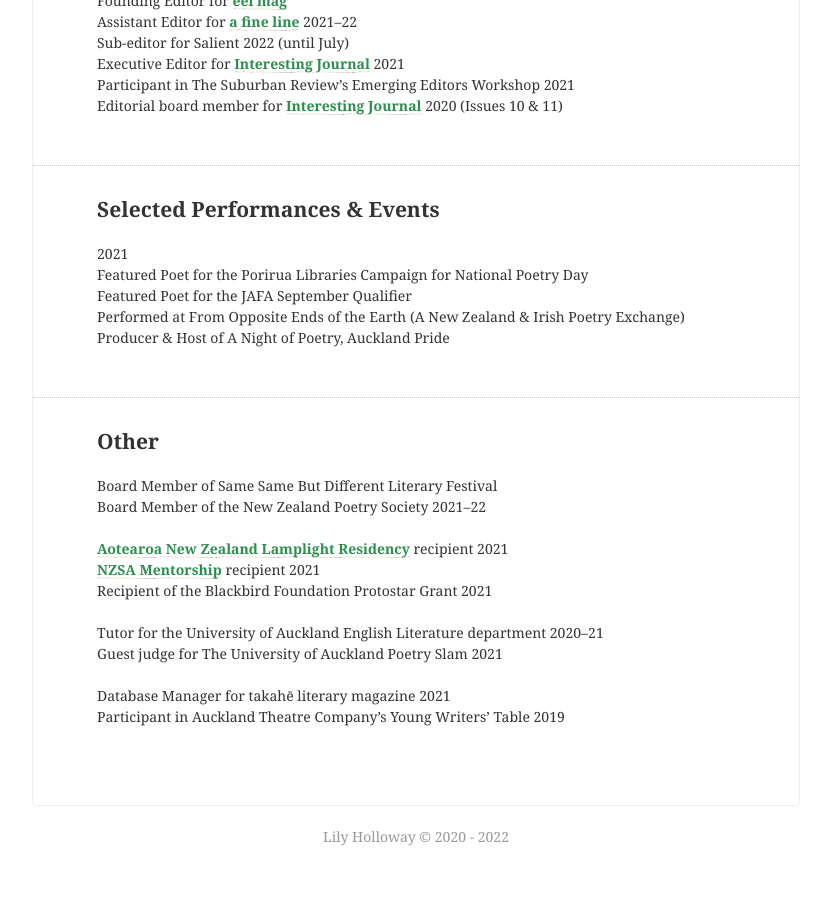
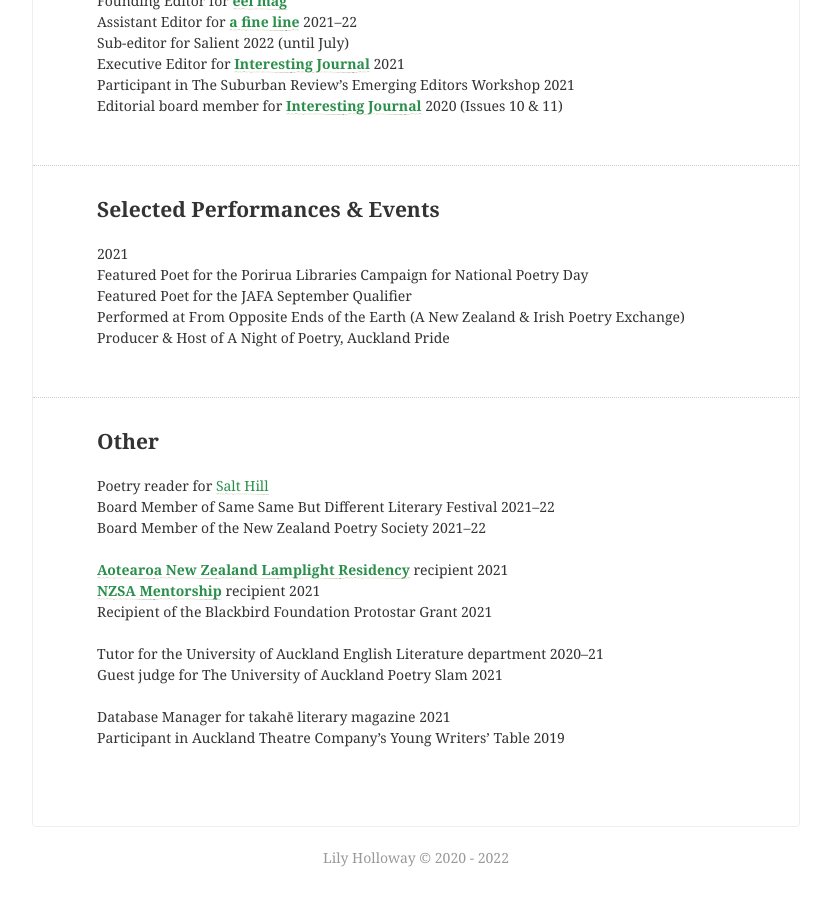
Before and after one commit to lilyholloway/lilyholloway.github.io, a Jekyll site: the page built from cv.md, in a window 1280 px wide and 900 px high, scrolled down 5076 px. Shown: the whole window, without its empty margins (224-1055 px from the left). Built offline with Jekyll 4.4.1, drawn with Linux system fonts in a browser that asks for light colours; nearby versions of some CDN libraries; before the commit the page ends 5955 px from its top, so only the background shows below that.

Commit message:
Update cv.md

```diff
--- a/cv.md
+++ b/cv.md
@@ -230,7 +230,8 @@
 
 ---
 ## **Other**<br>
-Board Member of Same Same But Different Literary Festival<br>
+Poetry reader for <a href="https://salthilljournal.net/">Salt Hill</a><br>
+Board Member of Same Same But Different Literary Festival 2021–22<br>
 Board Member of the New Zealand Poetry Society 2021–22<br>
 <br>
 **<a href="https://www.varuna.com.au/online-programs/newzealand">Aotearoa New Zealand Lamplight Residency</a>** recipient 2021<br>
```
